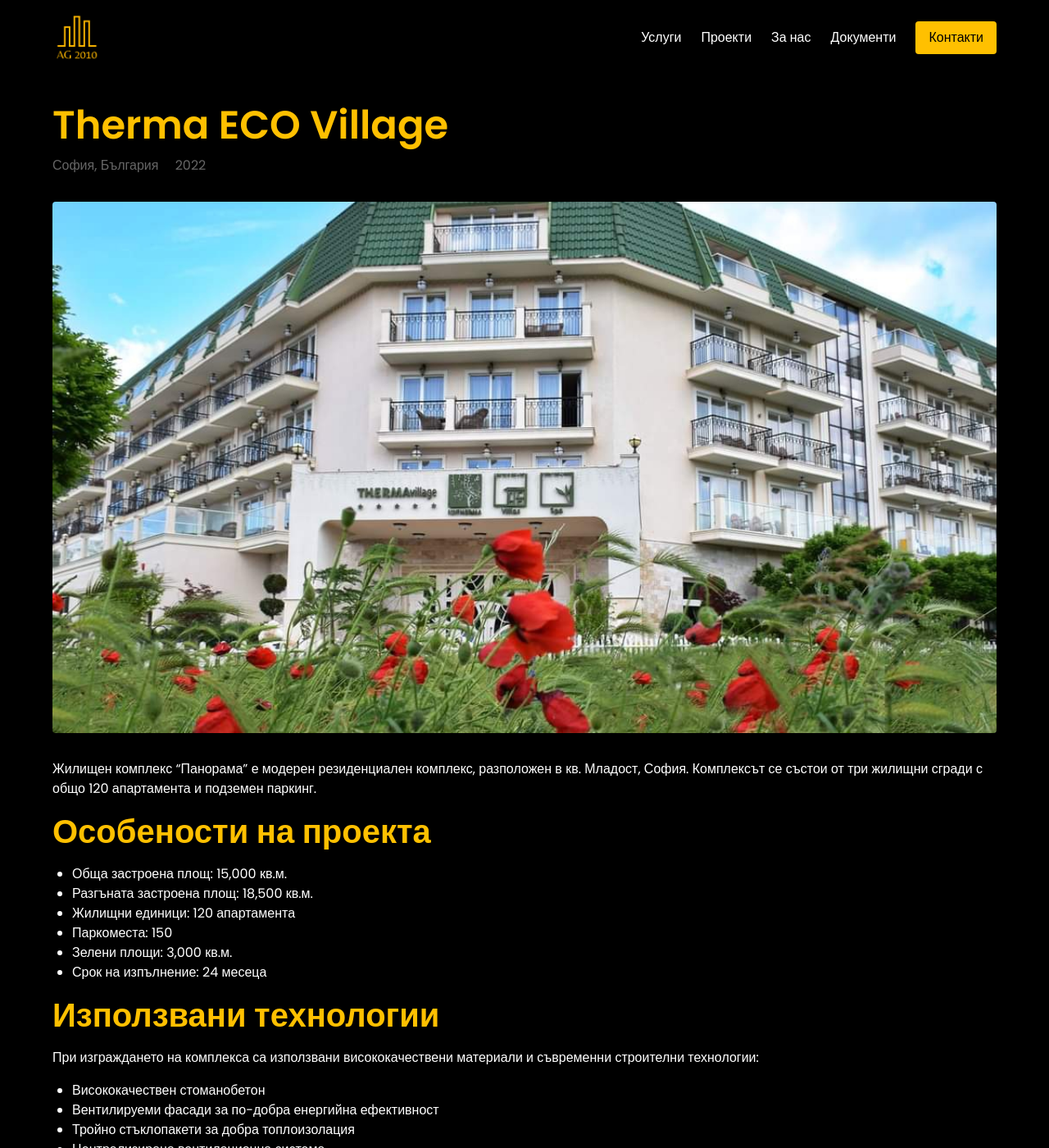
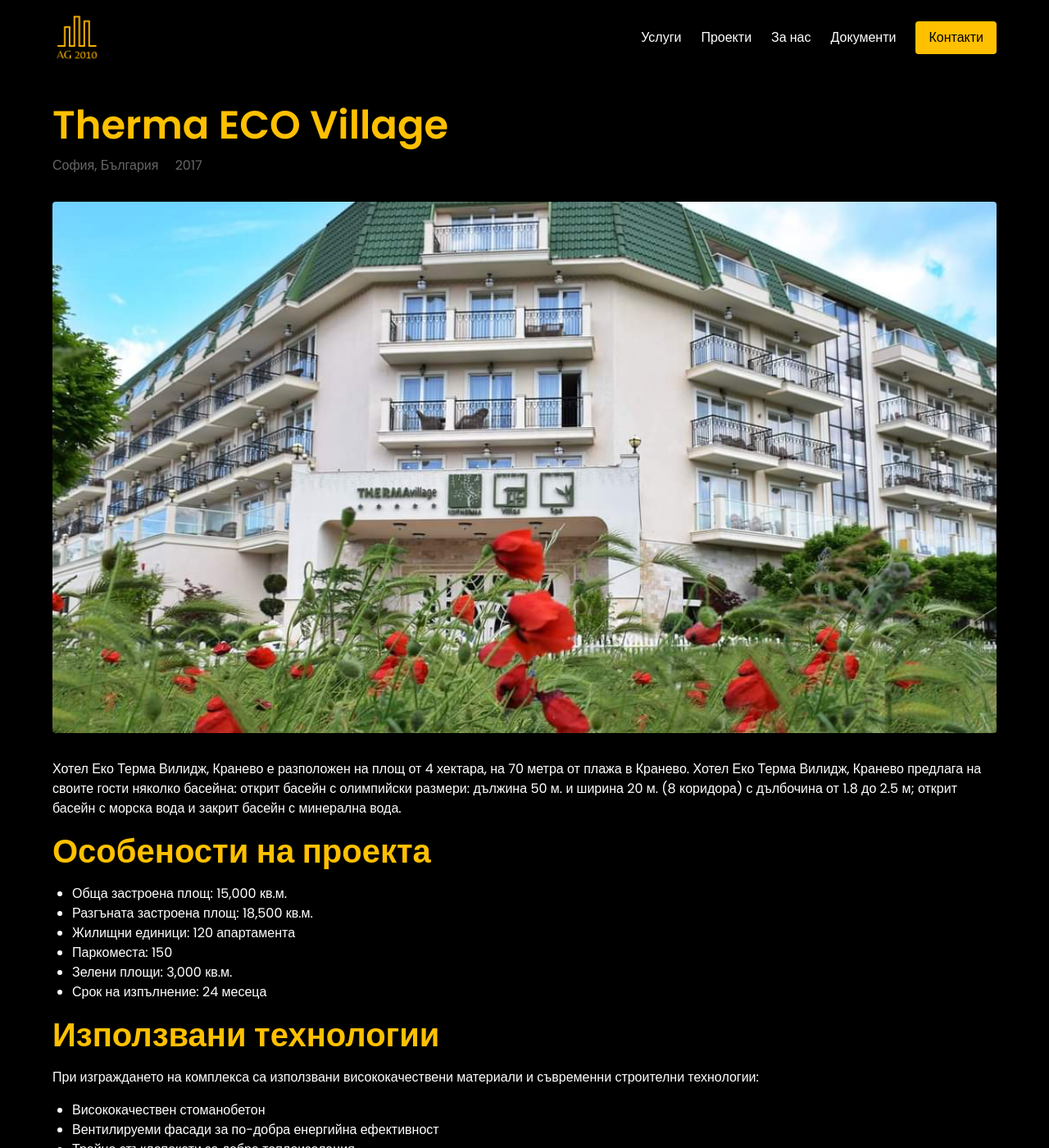
Before and after one commit to dimitarpeevzautre/aleksandargroup2010.com, a Jekyll site: the page built from _projects/Therma ECO Village.md, in a window 1280 px wide and 1400 px high. Shown: the whole window at 82% size. Built offline with Jekyll 4.4.1, drawn with Linux system fonts in a browser that asks for light colours; some of the changed text lies outside the part shown.

Commit message:
Update Therma ECO Village.md

```diff
--- a/_projects/Therma ECO Village.md
+++ b/_projects/Therma ECO Village.md
@@ -2,8 +2,8 @@
 layout: project
 title: "Therma ECO Village"
 location: "София, България"
-year: 2022
-date: 2022-11-15
+year: 2017
+date: 2017-08-15
 thumbnail: "/assets/images/projects/Заглавна снимка Therma.jpg"
 featured_image: "/assets/images/projects/Заглавна снимка Therma.jpg"
 gallery:
@@ -20,7 +20,7 @@
 
 ---
 
-Жилищен комплекс "Панорама" е модерен резиденциален комплекс, разположен в кв. Младост, София. Комплексът се състои от три жилищни сгради с общо 120 апартамента и подземен паркинг.
+Хотел Еко Терма Вилидж, Кранево е разположен на площ от 4 хектара, на 70 метра от плажа в Кранево. Хотел Еко Терма Вилидж, Кранево предлага на своите гости няколко басейна: открит басейн с олимпийски размери: дължина 50 м. и ширина 20 м. (8 коридора) с дълбочина от 1.8 до 2.5 м; открит басейн с морска вода и закрит басейн с минерална вода.
 
 ## Особености на проекта
 
```
